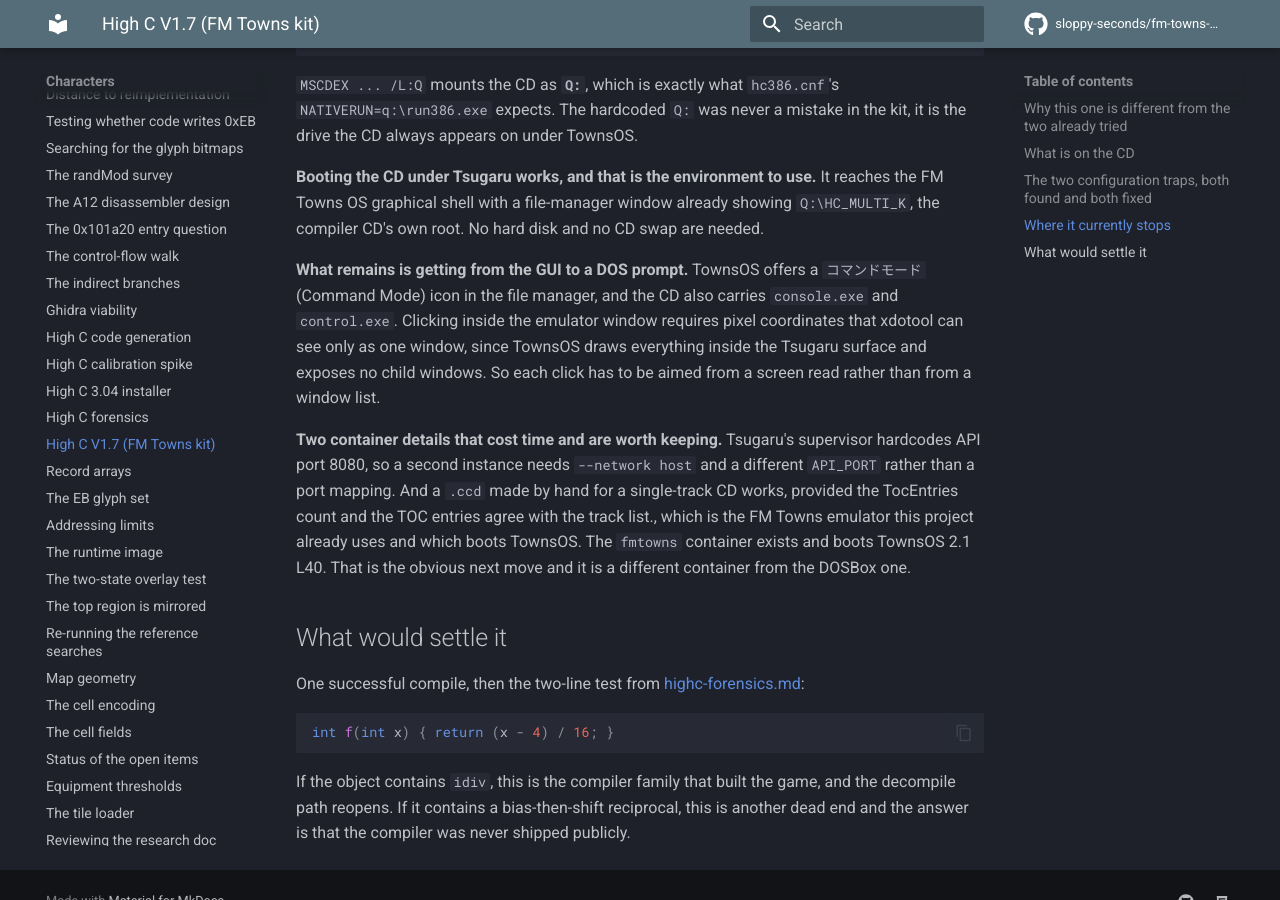
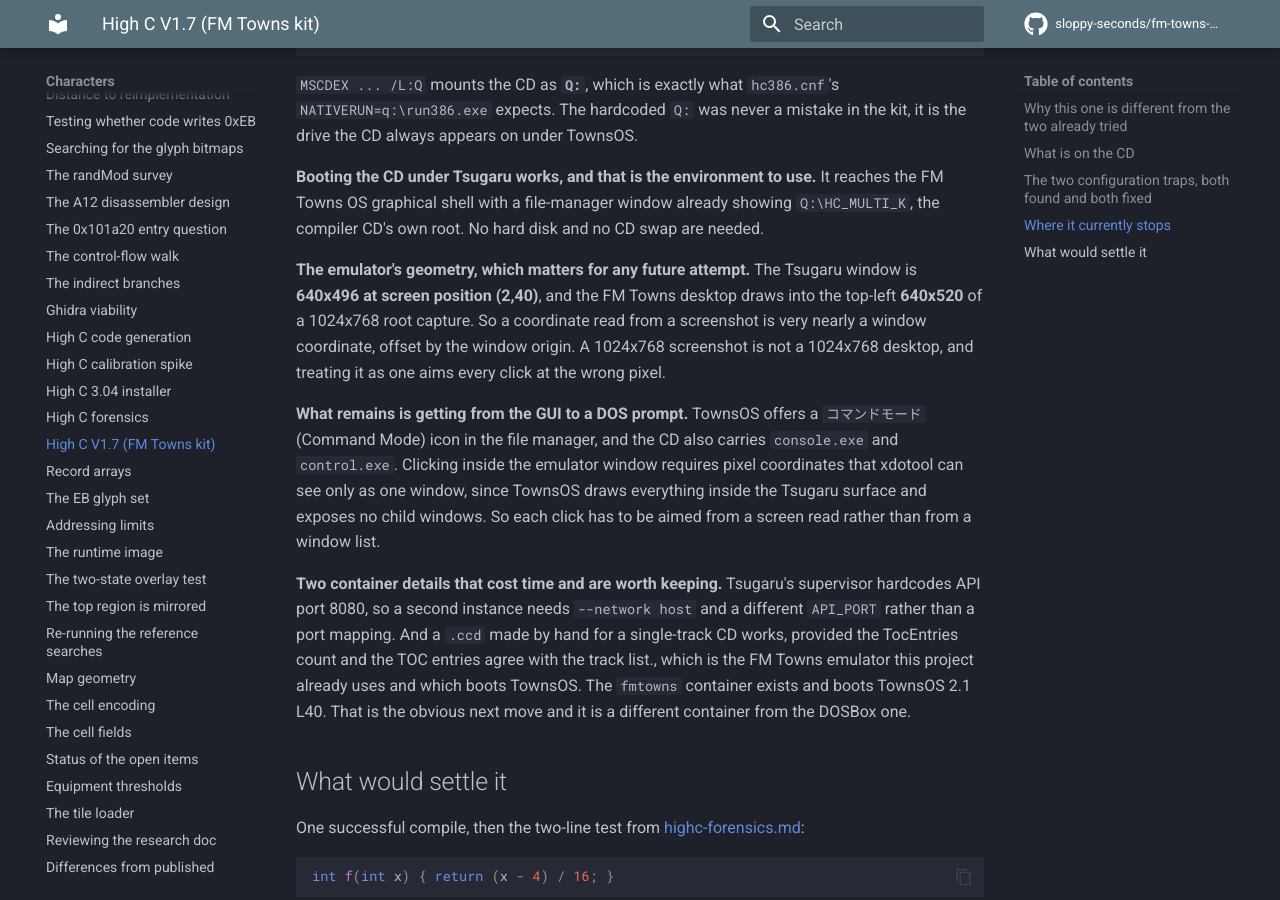
Before and after one commit to sloppy-seconds/fm-towns-ultima, an MkDocs documentation site: the page built from docs/highc-v17.md, in a window 1280 px wide and 900 px high, scrolled down 2758 px. Built offline with MkDocs 1.6.1 and Material for MkDocs 9.7.7, drawn with Linux system fonts in a browser that asks for light colours; comment, search, counter and statistics services are not loaded.

Commit message:
Record the FM Towns geometry, which is why the clicks kept missing
The Tsugaru window is 640x496 at screen position (2,40), and the FM Towns desktop draws into the top-left 640x520 of
a 1024x768 root screenshot. A coordinate read off a screenshot is therefore very nearly a window coordinate, offset
by the window origin, and a 1024x768 capture is NOT a 1024x768 desktop.

That matters because every click attempt aimed at screenshot coordinates was aimed at the wrong pixel, and the
screenshots kept changing for unrelated reasons, which made the misses look like progress.

Found by measuring rather than guessing: the non-black content of a capture spans x 0-639 and y 0-519, so the
emulator paints 640 by 520 in the corner of a larger root window.

```diff
--- a/docs/highc-v17.md
+++ b/docs/highc-v17.md
@@ -115,6 +115,11 @@
 shell with a file-manager window already showing `Q:\HC_MULTI_K`, the compiler CD's own root. No hard disk and no CD
 swap are needed.
 
+**The emulator's geometry, which matters for any future attempt.** The Tsugaru window is **640x496 at screen
+position (2,40)**, and the FM Towns desktop draws into the top-left **640x520** of a 1024x768 root capture. So a
+coordinate read from a screenshot is very nearly a window coordinate, offset by the window origin. A 1024x768
+screenshot is not a 1024x768 desktop, and treating it as one aims every click at the wrong pixel.
+
 **What remains is getting from the GUI to a DOS prompt.** TownsOS offers a `コマンドモード` (Command Mode) icon in the
 file manager, and the CD also carries `console.exe` and `control.exe`. Clicking inside the emulator window requires
 pixel coordinates that xdotool can see only as one window, since TownsOS draws everything inside the Tsugaru
```
